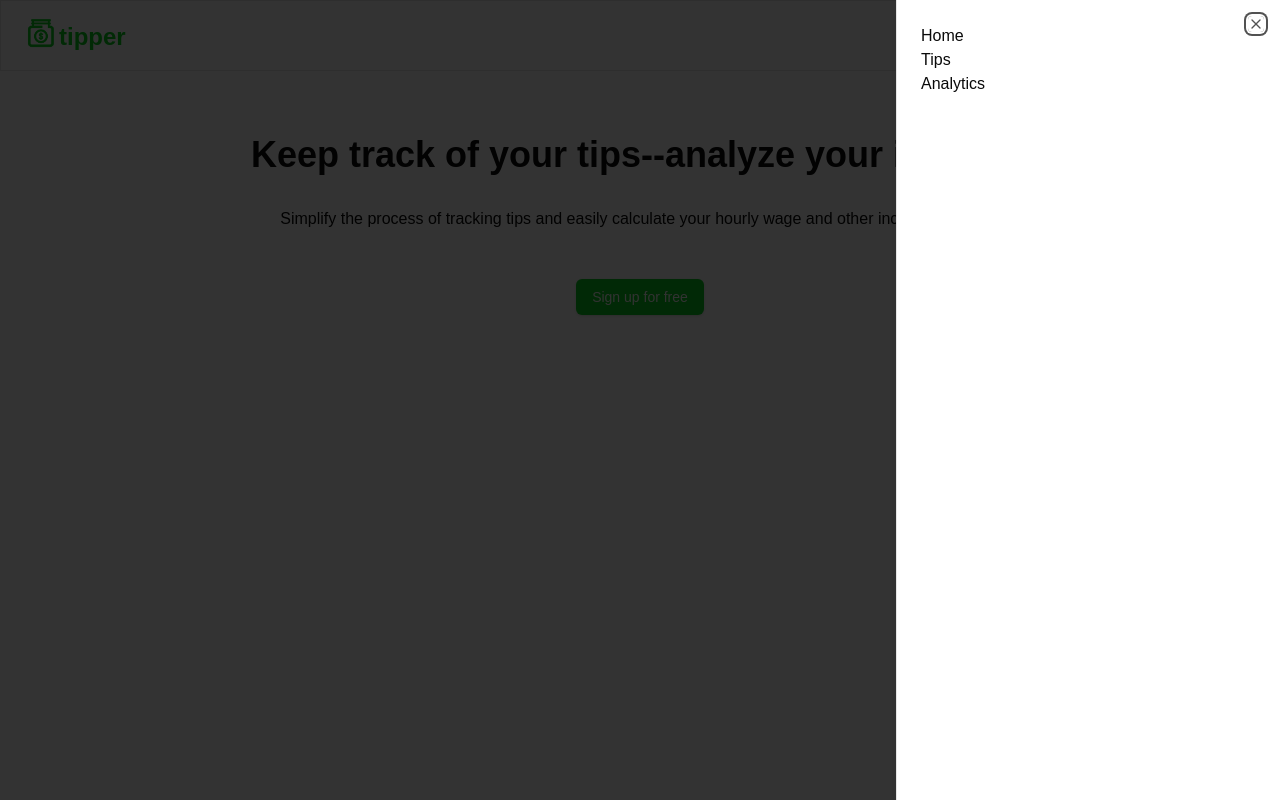
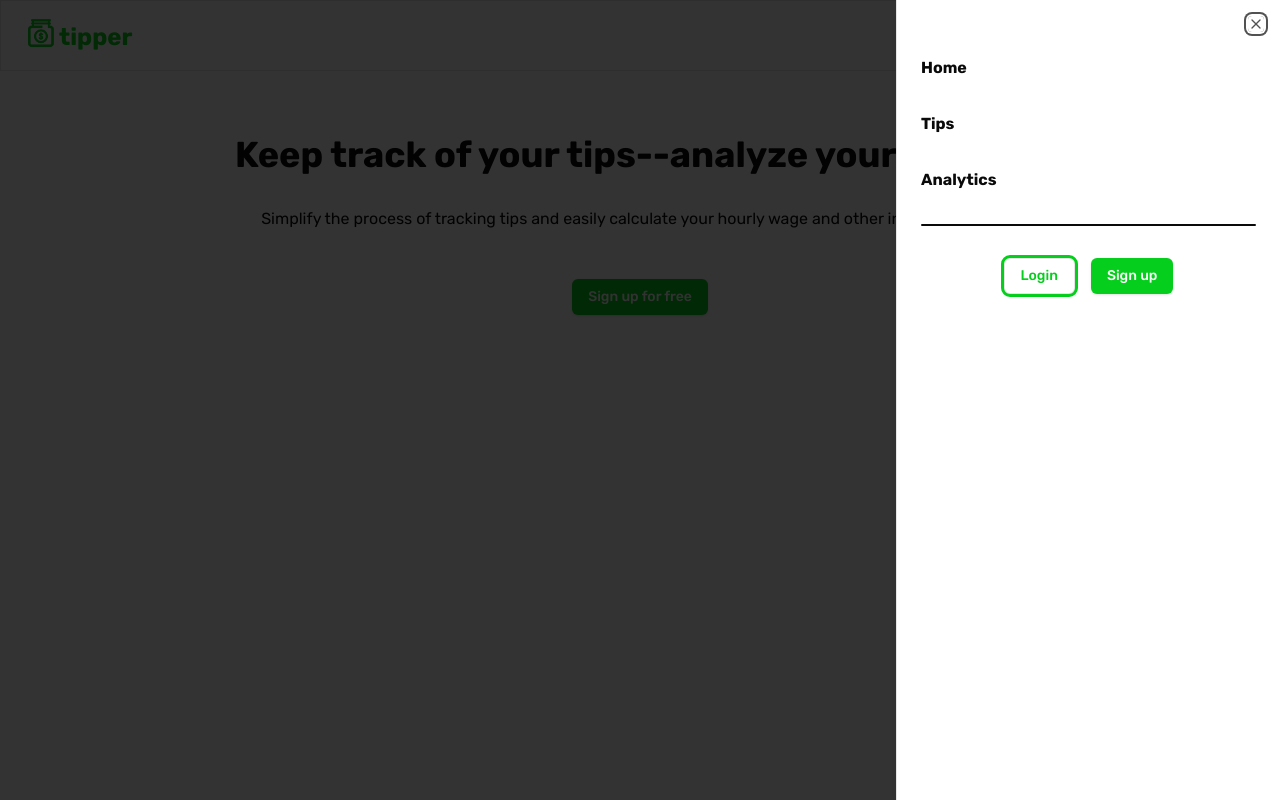
Before and after one commit to noahpete/tip-tracker, a Next.js app in the folder frontend/: page / in a window 1280 px wide. Both pictures are taken after a click on the button 1235 px from the left and 35 px from the top of the page. Built offline with nearby package versions, Linux system fonts and the light colour scheme.

Commit message:
Login/sign up buttons in sidebar

```diff
--- a/frontend/src/app/globals.css
+++ b/frontend/src/app/globals.css
@@ -10,7 +10,7 @@ body {
 	:root {
 		--background: 0 0% 100%;
 		--foreground: 0 0% 3.9%;
-		--accent: #05cf1c;
+		--color-accent: #05cf1c;
 		--card: 0 0% 100%;
 		--card-foreground: 0 0% 3.9%;
 		--popover: 0 0% 100%;
--- a/frontend/src/app/layout.tsx
+++ b/frontend/src/app/layout.tsx
@@ -2,6 +2,7 @@ import type { Metadata } from "next";
 import localFont from "next/font/local";
 import "./globals.css";
 import { Navbar } from "@/components/Navbar";
+import { Rubik } from "next/font/google";
 
 const geistSans = localFont({
 	src: "./fonts/GeistVF.woff",
@@ -12,6 +13,12 @@ const geistMono = localFont({
 	src: "./fonts/GeistMonoVF.woff",
 	variable: "--font-geist-mono",
 	weight: "100 900",
+});
+
+const rubik = Rubik({
+	subsets: ["latin"],
+	variable: "--font-rubik",
+	weight: ["300", "400", "500", "600", "700", "800"],
 });
 
 export const metadata: Metadata = {
@@ -26,7 +33,7 @@ export default function RootLayout({
 }>) {
 	return (
 		<html lang="en">
-			<body className={`${geistSans.variable} ${geistMono.variable} antialiased`}>
+			<body className={`${rubik.className} antialiased`}>
 				<Navbar />
 				{children}
 			</body>
--- a/frontend/src/components/Navbar.tsx
+++ b/frontend/src/components/Navbar.tsx
@@ -28,10 +28,17 @@ export const Navbar = (props: Props) => {
 							<Menu style={{ width: "24px", height: "24px" }} />
 						</Button>
 					</SheetTrigger>
-					<SheetContent>
+					<SheetContent className="font-bold space-y-8">
 						<p>Home</p>
 						<p>Tips</p>
 						<p>Analytics</p>
+						<div className="bg-foreground h-0.5 rounded-full"></div>
+						<div className="flex justify-center space-x-4">
+							<Button variant="outline" className="text-[#05CF1C] outline outline-[#05CF1C]">
+								Login
+							</Button>
+							<Button className="bg-[#05CF1C]">Sign up</Button>
+						</div>
 					</SheetContent>
 				</Sheet>
 			</div>
```
